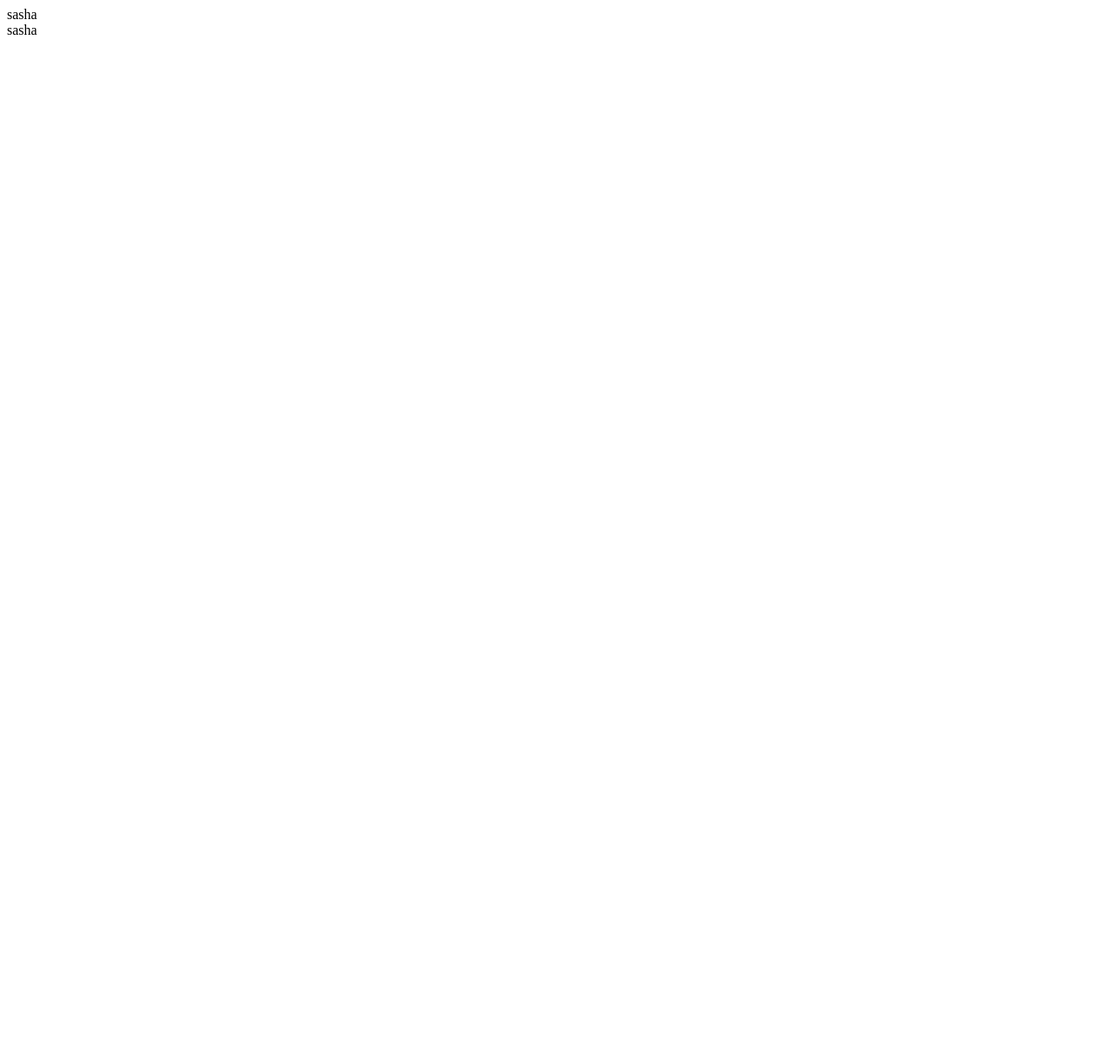
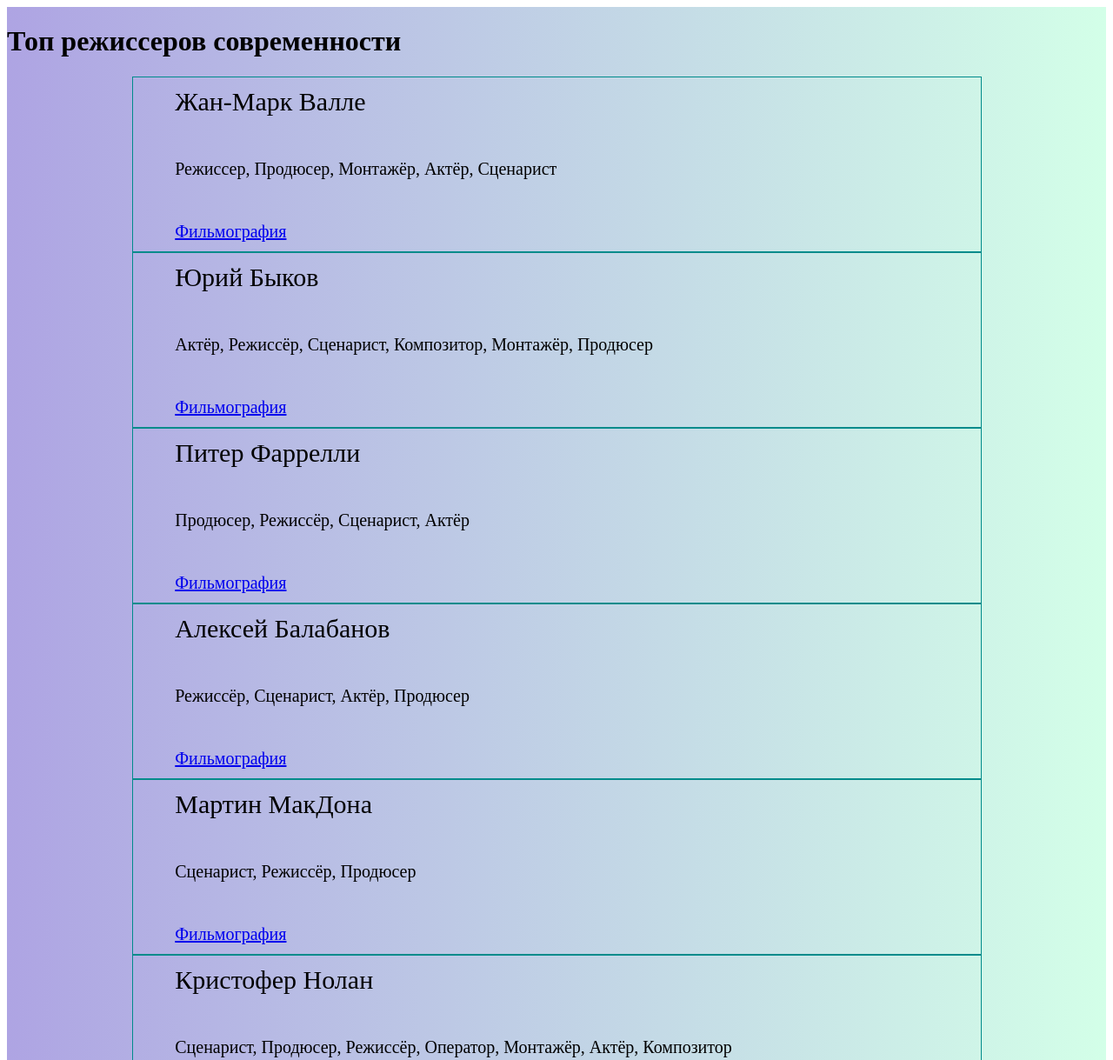
Before and after one commit to ElizaKhanova/js.6, a plain HTML site: page index.html in a window 1280 px wide. Shown: the top 1219 px of the page at 87% size. Before the commit the page ends 800 px from the top, so only its background shows below. Drawn offline with Linux system fonts and the light colour scheme.

Commit message:
add changes

```diff
--- a/index.html
+++ b/index.html
@@ -4,13 +4,17 @@
     <meta charset="UTF-8">
     <meta http-equiv="X-UA-Compatible" content="IE=edge">
     <meta name="viewport" content="width=device-width, initial-scale=1.0">
-    <title>Document</title>
+    <link rel="stylesheet" href="./styles/css/style.css">
+    <title>Режиссеры</title>
 </head>
 <body>
-    <div class="directors">
-    <div class="name">gdg</div>
-    <div class="name">fbfnc</div>
-</div>
+    <div class="container">
+        <h1>Топ режиссеров современности</h1>
+        <div class="directors-list"></div>
+        <div class="top-films">
+            <h2 class="best-films">Лучшие фильмы этих режиссеров</h2>
+        </div>
+    </div>
     <script src="./index.js"></script>
 </body>
 </html>
--- a/index.js
+++ b/index.js
@@ -1,52 +1,89 @@
+// Создаем переменную для массива из объектов
+let directors = [
+{
+    name: 'Стивен Спилберг',
+    career: 'Продюсер, Режиссёр, Актёр, Сценарист, Монтажёр',
+    films: 'https://ru.wikipedia.org/wiki/%D0%A4%D0%B8%D0%BB%D1%8C%D0%BC%D0%BE%D0%B3%D1%80%D0%B0%D1%84%D0%B8%D1%8F_%D0%A1%D1%82%D0%B8%D0%B2%D0%B5%D0%BD%D0%B0_%D0%A1%D0%BF%D0%B8%D0%BB%D0%B1%D0%B5%D1%80%D0%B3%D0%B0',
+    top_rated_film: 'Список Шиндлера'
+},
+{
+    name: 'Кристофер Нолан',
+    career: 'Сценарист, Продюсер, Режиссёр, Оператор, Монтажёр, Актёр, Композитор',
+    films: 'https://www.film.ru/compilation/vse-filmy-kristofera-nolana-ot-luchshego-k-horoshemu',
+    top_rated_film: 'Начало'
+},
+{
+    name: 'Мартин МакДона',
+    career: 'Сценарист, Режиссёр, Продюсер',
+    films: 'https://www.film.ru/person/martin-makdonah',
+    top_rated_film: 'Три билборда на границе Эббинга, Миссури'
+},
+{
+    name: 'Алексей Балабанов',
+    career: 'Режиссёр, Сценарист, Актёр, Продюсер',
+    films: 'https://www.film.ru/person/aleksey-balabanov',
+    top_rated_film: 'Брат'
+},
+{
+    name: 'Питер Фаррелли',
+    career: 'Продюсер, Режиссёр, Сценарист, Актёр',
+    films: 'https://www.film.ru/person/piter-farrelli',
+    top_rated_film: 'Зелёная книга'
+},
+{
+    name: 'Юрий Быков',
+    career: 'Актёр, Режиссёр, Сценарист, Композитор, Монтажёр, Продюсер',
+    films: 'https://www.film.ru/person/yuriy-bykov',
+    top_rated_film: 'Дурак'
+},
+{
+    name: 'Жан-Марк Валле',
+    career: 'Режиссер, Продюсер, Монтажёр, Актёр, Сценарист',
+    films: 'https://www.film.ru/person/zhan-mark-valle',
+    top_rated_film: 'Далласский клуб покупателей'
+},
+];
 
-// Создаем переменную для массива из объектов
-// let directors = [
-// {
-//     name: 'Стивен Спилберг',
-//     career: 'Продюсер, Режиссёр, Актёр, Сценарист, Монтажёр',
-//     films: 'https://ru.wikipedia.org/wiki/%D0%A4%D0%B8%D0%BB%D1%8C%D0%BC%D0%BE%D0%B3%D1%80%D0%B0%D1%84%D0%B8%D1%8F_%D0%A1%D1%82%D0%B8%D0%B2%D0%B5%D0%BD%D0%B0_%D0%A1%D0%BF%D0%B8%D0%BB%D0%B1%D0%B5%D1%80%D0%B3%D0%B0',
-//     top_rated_film: 'Список Шиндлера'
-// },
-// {
-//     name: 'Кристофер Нолан',
-//     career: 'Сценарист, Продюсер, Режиссёр, Оператор, Монтажёр, Актёр, Композитор',
-//     films: 'https://www.film.ru/compilation/vse-filmy-kristofera-nolana-ot-luchshego-k-horoshemu',
-//     top_rated_film: 'Начало'
-// },
-// {
-//     name: 'Мартин МакДона',
-//     career: 'Сценарист, Режиссёр, Продюсер',
-//     films: 'https://www.film.ru/person/martin-makdonah',
-//     top_rated_film: 'Три билборда на границе Эббинга, Миссури'
-// },
-// {
-//     name: 'Алексей Балабанов',
-//     career: 'Режиссёр, Сценарист, Актёр, Продюсер',
-//     films: 'https://www.film.ru/person/aleksey-balabanov',
-//     top_rated_film: 'Брат'
-// },
-// {
-//     name: 'Питер Фаррелли',
-//     career: 'Продюсер, Режиссёр, Сценарист, Актёр',
-//     films: 'https://www.film.ru/person/piter-farrelli',
-//     top_rated_film: 'Зелёная книга'
-// },
-// {
-//     name: 'Юрий Быков',
-//     career: 'Актёр, Режиссёр, Сценарист, Композитор, Монтажёр, Продюсер',
-//     films: 'https://www.film.ru/person/yuriy-bykov',
-//     top_rated_film: 'Дурак'
-// },
-// {
-//     name: 'Жан-Марк Валле',
-//     career: 'Режиссер, Продюсер, Монтажёр, Актёр, Сценарист',
-//     films: 'https://www.film.ru/person/zhan-mark-valle',
-//     top_rated_film: 'Далласский клуб покупателей'
-// },
-// ];
-let myCollection = document.getElementsByClassName("name");
-let i;
-let names = ["masha", "sasha"]
-for (i = 0; i < myCollection.length; i++) {
-myCollection[i].innerHTML = names[1];
+//Создаем карточку каждого режиссера.
+//Сначала общий контейнер для элементов, затем закладываем в эти контейеры поочередно имя, карьеру, фильмографию
+
+function createCard (){
+    const directorList = document.querySelector ('.directors-list');
+    console.log (directorList);
+    directors.forEach((item)=> {
+        const card = document.createElement ('div');
+        card.className = 'director-card';
+        directorList.prepend(card);
+
+        const directorName = document.createElement ('div');
+        directorName.className = 'director-card__name';
+        card.append (directorName);
+        directorName.innerHTML = item.name;
+
+        const directorJob = document.createElement ('div');
+        directorJob.className = 'director-card__job';
+        card.append (directorJob);
+        directorJob.innerHTML = item.career;
+
+        const directorFilmography = document.createElement ('a');
+        directorFilmography.className = 'director-card__films';
+        directorFilmography.href = item.films;
+        card.append (directorFilmography);
+        directorFilmography.innerHTML = 'Фильмография';
+
+    })
 }
+
+createCard ()
+
+function createTopFilmsfilmsCollection() {
+    let topFilms = directors.map(el => el.top_rated_film);
+    console.log (topFilms)
+
+    let filmsWrap = document.querySelector('.top-films');
+    filmsCollection = document.createElement('p');
+    filmsCollection.className = 'top-films__collection';
+    filmsCollection.innerHTML = topFilms;
+    filmsWrap.append(filmsCollection);
+}
+createTopFilmsfilmsCollection()
--- /dev/null
+++ b/style.scss
@@ -0,0 +1,38 @@
+.container {
+    margin: 0 auto;
+    display: flex;
+    flex-direction: column;
+    background: linear-gradient(90deg, #aea4e3, #d3ffe8);
+}
+.director-card {
+    width: 975px;
+    display: flex;
+    flex-direction: column;
+    height: 200px;
+    justify-content: center;
+    align-content: center;
+    border: 1px solid darkcyan;
+    margin: 0 auto;
+}
+
+.director-card__name{
+    margin-left: 5%;
+    font-size: 30px;
+
+}
+.director-card__job{
+    margin-left: 5%;
+    margin-top: 5%;
+    font-size: 20px;
+}
+
+.director-card__films{
+    margin-left: 5%;
+    margin-top: 5%;
+    font-size: 20px;
+
+}
+
+.top-films__collection{
+    font-size: 20px;
+}
```
Also changed, not shown: styles/css/style.css (added), 1 other file.
